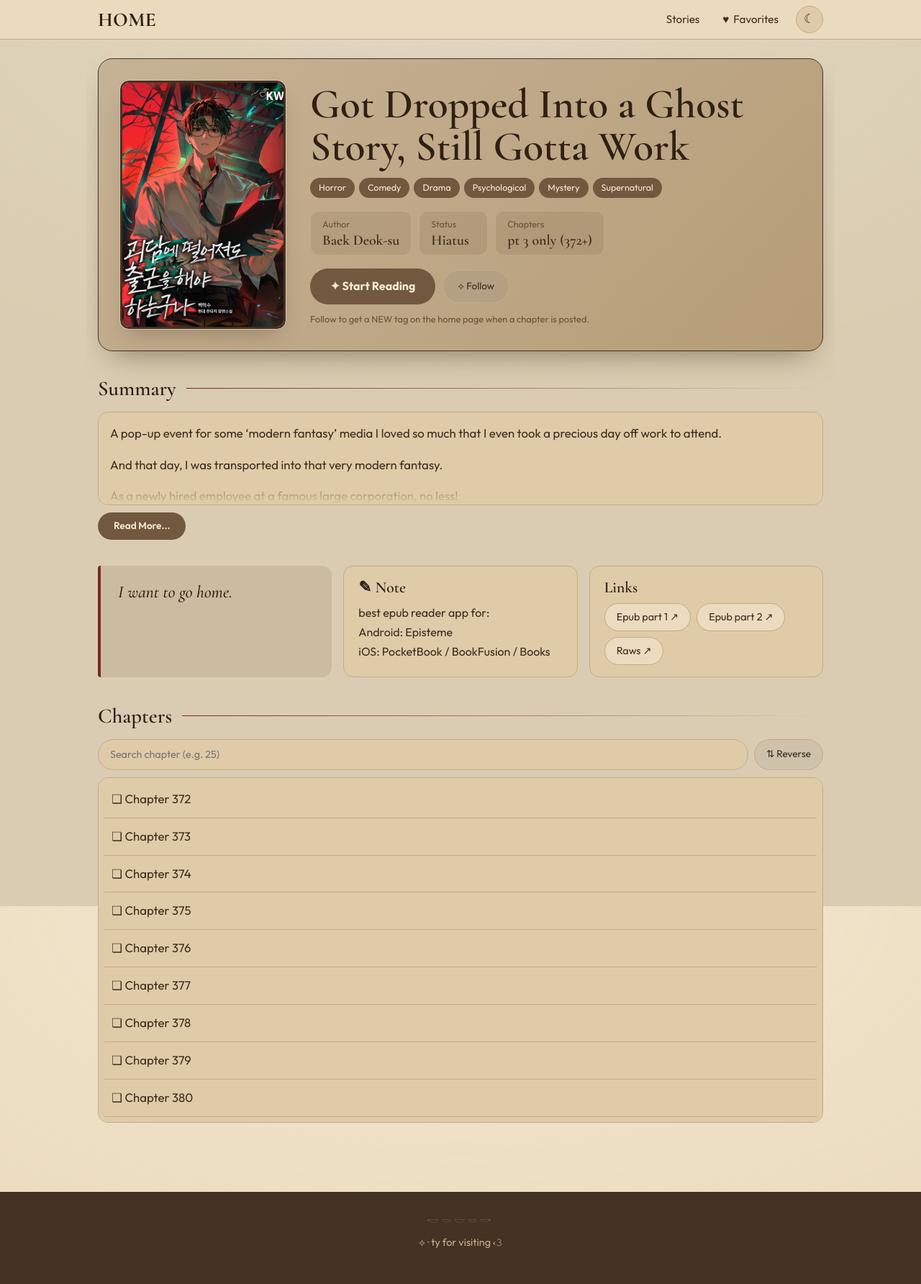
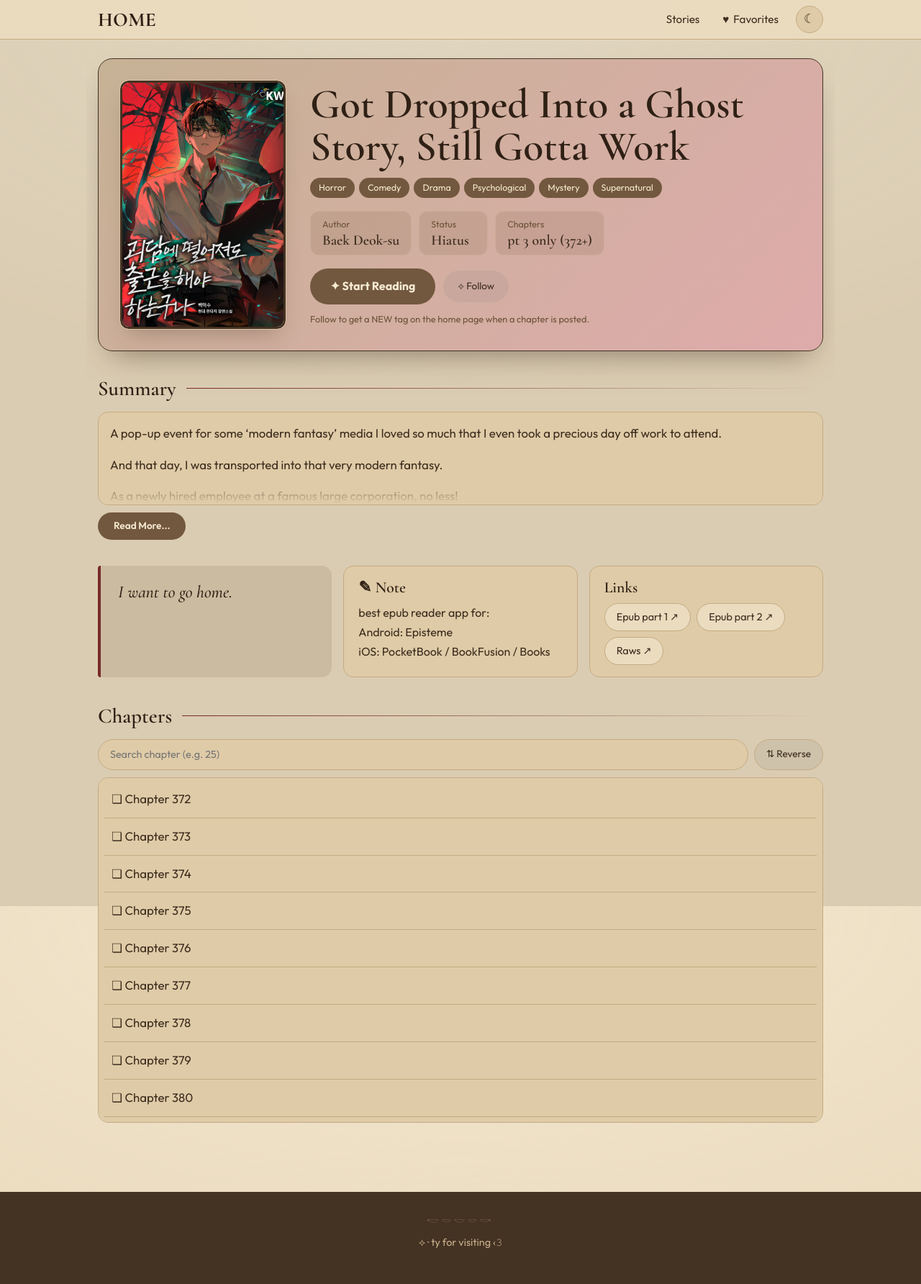
Before and after one commit to soleumn/soleumn.github.io, a Jekyll site: the page built from _novels/gsgw.md, in a window 1280 px wide. Shown: the whole page at 72% size. Built offline with Jekyll 4.4.1, drawn with Linux system fonts in a browser that asks for light colours.

Commit message:
Update site.css

```diff
--- a/assets/css/site.css
+++ b/assets/css/site.css
@@ -315,7 +315,7 @@
 /* ---------- TEMA CLARO: uso criativo da paleta ---------- */
 /* caixa principal da história: painel escuro, como uma capa de livro */
 html[data-site-theme="light"] .novel-hero {
-  background: linear-gradient(135deg, #C6B295 0%, #B69D77 100%);
+  background: linear-gradient(135deg, #C6B295 0%, #DEABAB 100%);
   border-color: #443223;
   box-shadow: 0 20px 40px -20px rgba(68, 50, 35, .6);
   --texto-principal: #3d2c1e;
```
